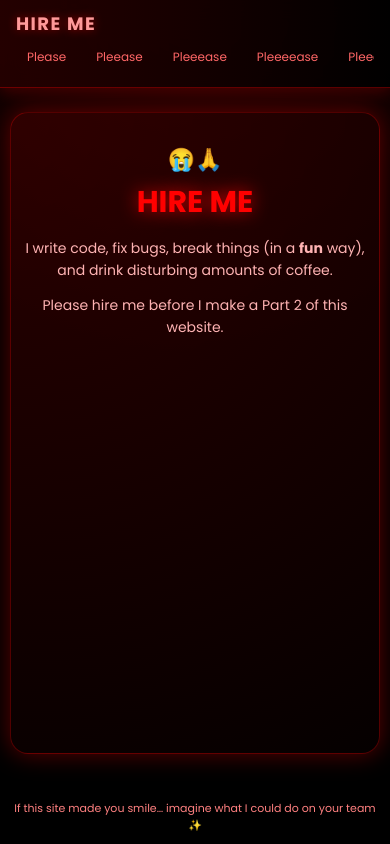
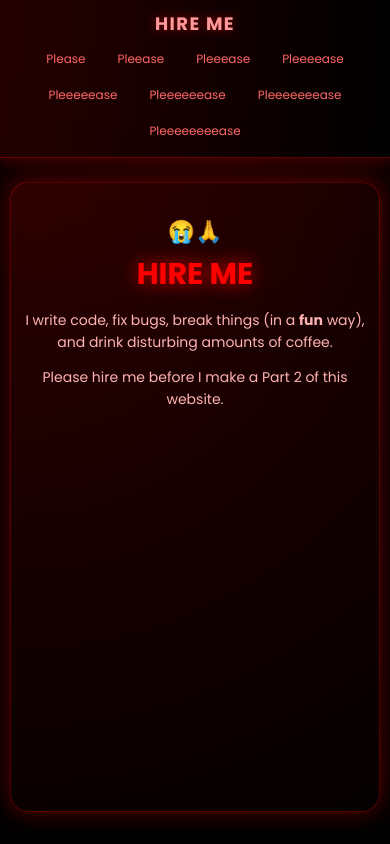
Before and after one commit to surimouli/Hire-Me, a plain HTML site: page index.html in a window 390 px wide. Drawn offline with Linux system fonts and the light colour scheme.

Commit message:
phone version

```diff
--- a/index.html
+++ b/index.html
@@ -5,7 +5,7 @@
     <meta name="viewport" content="width=device-width, initial-scale=1.0">
     <title>Hire Me 🙏</title>
 
-    <!-- Cute modern font -->
+    <!-- Font -->
     <link rel="preconnect" href="https://fonts.googleapis.com">
     <link rel="preconnect" href="https://fonts.gstatic.com" crossorigin>
     <link href="https://fonts.googleapis.com/css2?family=Poppins:wght@300;400;600;700&display=swap" rel="stylesheet">
@@ -23,7 +23,7 @@
             flex-direction: column;
         }
 
-        /* NAV BAR */
+        /* NAV BAR (desktop base) */
         nav {
             position: sticky;
             top: 0;
@@ -38,7 +38,6 @@
             box-shadow: 0 4px 14px rgba(255,0,0,0.2);
         }
 
-        /* clickable site title */
         .nav-title {
             font-size: 22px;
             font-weight: 700;
@@ -56,6 +55,7 @@
             display: flex;
             gap: 16px;
             flex-wrap: wrap;
+            justify-content: flex-end;
         }
 
         nav a {
@@ -85,7 +85,7 @@
             box-shadow: 0 0 14px rgba(255,0,0,0.6);
         }
 
-        /* CONTENT CARD */
+        /* MAIN CONTENT */
         .page-wrapper {
             flex: 1;
             display: flex;
@@ -158,39 +158,27 @@
             color: #ff8080;
         }
 
-        /* 📱 MOBILE FRIENDLY STUFF */
+        /* ✅ MOBILE LAYOUT IMPROVEMENTS */
         @media (max-width: 768px) {
             nav {
                 flex-direction: column;
-                align-items: flex-start;
-                padding: 10px 16px 12px;
-                gap: 6px;
+                align-items: center;
+                justify-content: center;
+                padding: 10px 14px 12px;
+                gap: 8px;
             }
 
             .nav-title {
                 margin-right: 0;
                 font-size: 20px;
+                text-align: center;
             }
 
             .nav-links {
                 width: 100%;
-                gap: 8px;
-                flex-wrap: nowrap;
-                overflow-x: auto;
-                padding-bottom: 4px;
-            }
-
-            .nav-links::-webkit-scrollbar {
-                height: 4px;
-            }
-
-            .nav-links::-webkit-scrollbar-track {
-                background: transparent;
-            }
-
-            .nav-links::-webkit-scrollbar-thumb {
-                background: rgba(255,0,0,0.5);
-                border-radius: 999px;
+                justify-content: center;
+                flex-wrap: wrap;
+                gap: 8px 10px;
             }
 
             nav a {
@@ -199,11 +187,11 @@
             }
 
             .page-wrapper {
-                padding: 24px 10px 36px;
+                padding: 24px 10px 32px;
             }
 
             .page-card {
-                padding: 20px 14px 26px;
+                padding: 22px 14px 26px;
                 border-radius: 18px;
             }
 
@@ -228,13 +216,13 @@
             }
         }
 
-        @media (max-width: 420px) {
+        @media (max-width: 430px) {
             .nav-title {
                 font-size: 18px;
             }
 
             .gif-wrapper img {
-                max-width: 220px;
+                max-width: 230px;
             }
         }
     </style>
@@ -243,7 +231,6 @@
 
     <!-- NAVBAR -->
     <nav>
-        <!-- Title goes to Home -->
         <div class="nav-title" data-tab="home">HIRE ME</div>
 
         <div class="nav-links">
@@ -262,7 +249,7 @@
     <div class="page-wrapper">
         <div class="page-card">
 
-            <!-- HOME (default visible) -->
+            <!-- HOME -->
             <div id="home" class="tab-content active">
                 <div class="emoji-line">😭🙏</div>
                 <div class="main-heading">Hire Me</div>
@@ -349,28 +336,22 @@
         </div>
     </div>
 
-    <footer>If this site made you smile… imagine what I could do on your team ✨</footer>
-
     <script>
         const navLinks = document.querySelectorAll(".nav-links a");
         const tabs = document.querySelectorAll(".tab-content");
         const title = document.querySelector(".nav-title");
 
         function switchTab(tabName) {
-            // clear active states
             navLinks.forEach(l => l.classList.remove("active"));
             tabs.forEach(t => t.classList.remove("active"));
 
-            // show correct content
             const content = document.getElementById(tabName);
             if (content) content.classList.add("active");
 
-            // highlight nav link if it exists
             const navLink = document.querySelector(`.nav-links a[data-tab="${tabName}"]`);
             if (navLink) navLink.classList.add("active");
         }
 
-        // nav links click
         navLinks.forEach(link => {
             link.addEventListener("click", () => {
                 const tab = link.getAttribute("data-tab");
@@ -378,7 +359,6 @@
             });
         });
 
-        // title click -> home
         title.addEventListener("click", () => switchTab("home"));
     </script>
 
```
